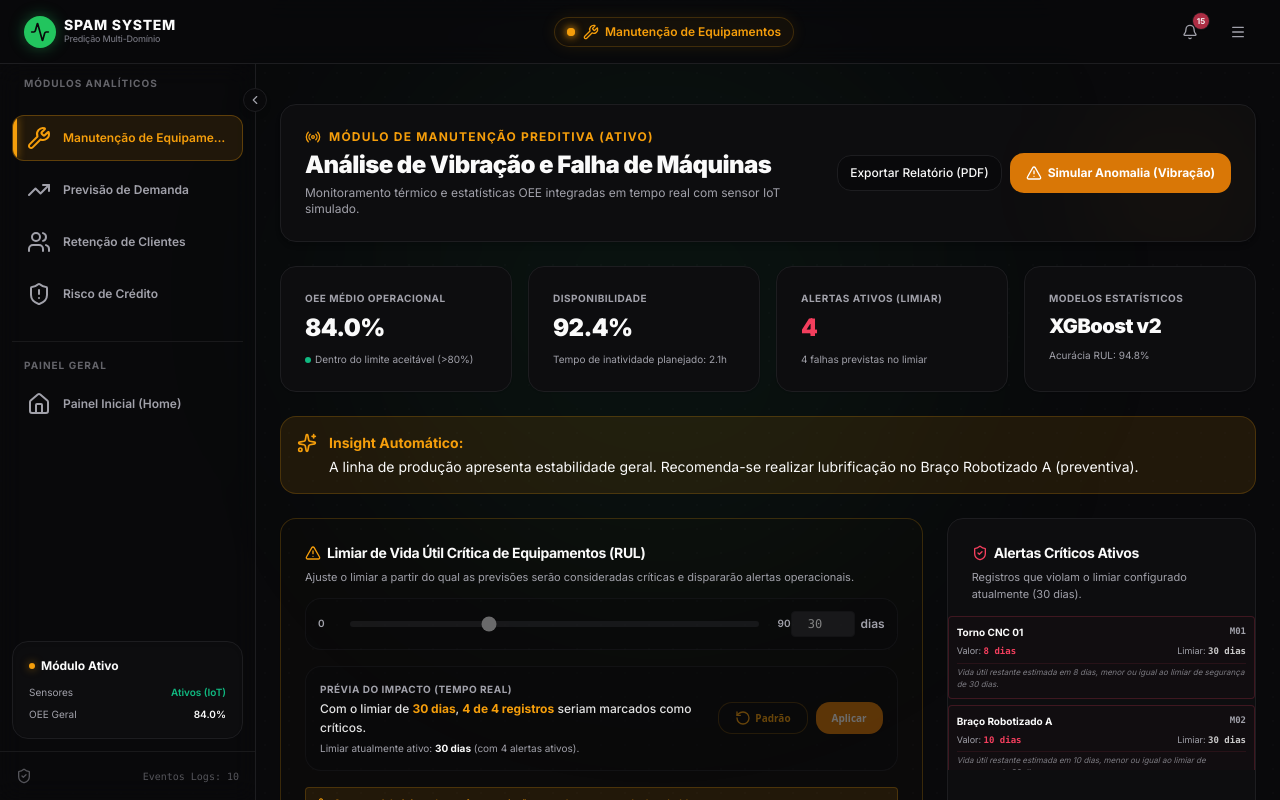
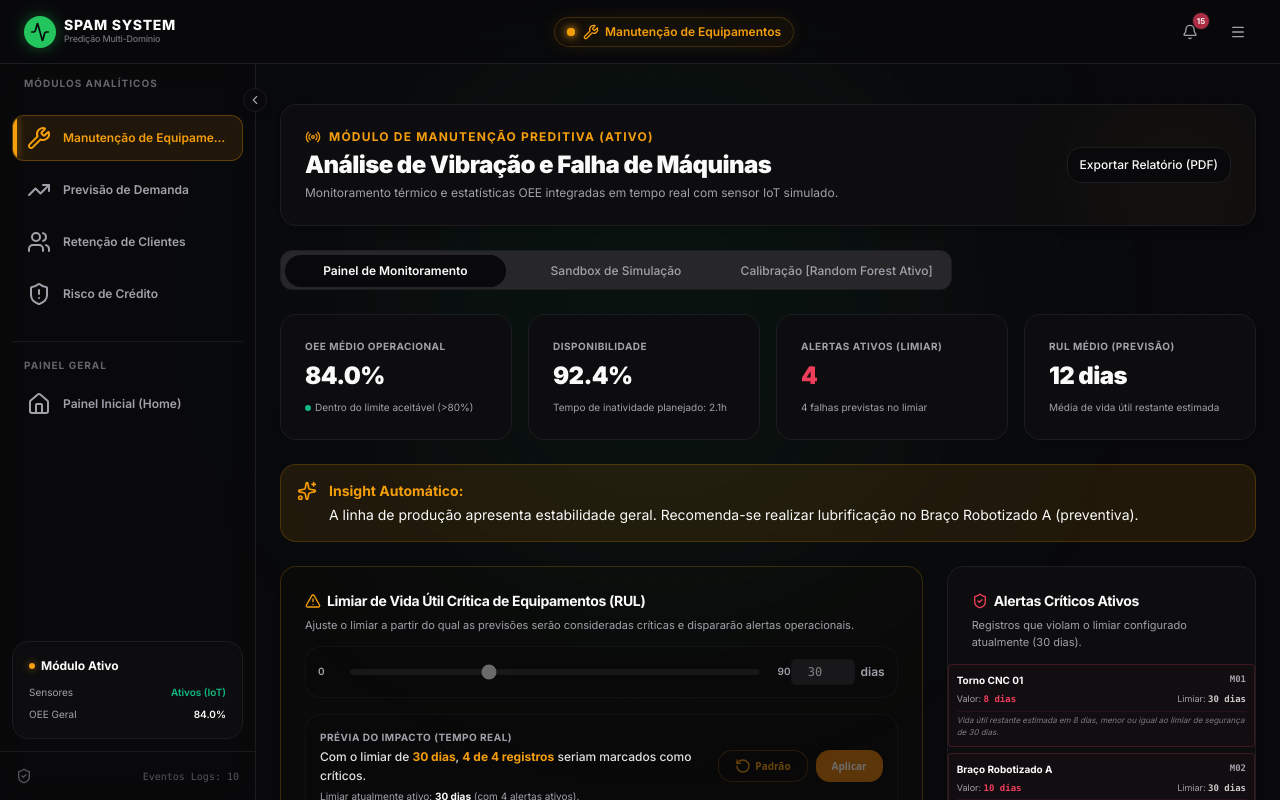
Before and after one commit to gabriellsnts/spam-project, a Next.js app: page /maintenance in a window 1280 px wide. Shown: the top 800 px of the page. Built offline with nearby package versions, Linux system fonts and the light colour scheme; sample sign-in values are in the browser's storage.

Commit message:
refactor: estruturar abas de layout e isolar monitoramento e simulacao (UX - Passo 1)

```diff
--- a/src/app/(domains)/maintenance/page.tsx
+++ b/src/app/(domains)/maintenance/page.tsx
@@ -22,6 +22,8 @@ import { DescriptiveStats } from "@/components/shared/descriptive-stats";
 import { FeatureImportanceChart } from "@/components/shared/feature-importance-chart";
 import { calculateMachineRUL, BASE_RULS } from "@/lib/predictive-engine";
 import { AlertThresholdSettings } from "@/components/shared/alert-threshold-settings";
+import { Tabs, TabsList, TabsTrigger, TabsContent } from "@/components/ui/tabs";
+import { Accordion, AccordionItem, AccordionTrigger, AccordionContent } from "@/components/ui/accordion";
 
 export default function MaintenancePage() {
   const { addLog, isTraining, trainedModels, alertThresholds, addAlert } = useDomain();
@@ -103,6 +105,7 @@ export default function MaintenancePage() {
   const [selectedMachineId, setSelectedMachineId] = useState<string>("M01");
   const [simulatedSpecs, setSimulatedSpecs] = useState<Record<string, { temp: number; vibration: number; oee: number }>>({});
   const [reportCopied, setReportCopied] = useState(false);
+  const [isAccordionOpen, setIsAccordionOpen] = useState(false);
 
   const activeAlertsList = useMemo(() => {
     const list: { id: string; name: string; value: number; threshold: number; details?: string }[] = [];
@@ -123,8 +126,6 @@ export default function MaintenancePage() {
     return list;
   }, [machines, simulatedSpecs, threshold]);
 
-
-
   const calculateCriticalCount = (t: number) => {
     let count = 0;
     machines.forEach((m) => {
@@ -137,6 +138,17 @@ export default function MaintenancePage() {
     });
     return count;
   };
+
+  const averageRul = useMemo(() => {
+    let totalRul = 0;
+    machines.forEach((m) => {
+      const simOverride = simulatedSpecs[m.id];
+      const currentSpecs = simOverride || { temp: m.temp, vibration: m.vibration, oee: m.oee };
+      const { rul } = calculateMachineRUL(m.id, currentSpecs.temp, currentSpecs.vibration, currentSpecs.oee);
+      totalRul += rul;
+    });
+    return totalRul / machines.length;
+  }, [machines, simulatedSpecs]);
 
   const selectedMachine = machines.find((m) => m.id === selectedMachineId) || machines[0];
   const hasOverrides = !!simulatedSpecs[selectedMachine.id];
@@ -253,6 +265,14 @@ ${
     addLog("Relatório consolidado exportado para PDF via impressão.");
   };
 
+  const getActiveAlgLabel = () => {
+    const algName = activeModel ? activeModel.algorithm : "Random Forest";
+    if (algName.toLowerCase().includes("linear")) {
+      return `Calibração [Regressão Linear Ativa]`;
+    }
+    return `Calibração [Random Forest Ativo]`;
+  };
+
   const mockFeatures = [
     { name: "Vibração RMS", weight: 0.45, description: "Desgaste de rolamentos e desbalanceamento mecânico." },
     { name: "Temperatura do Eixo", weight: 0.35, description: "Aquecimento excessivo por atrito ou falta de lubrificação." },
@@ -282,27 +302,17 @@ ${
           <Button variant="outline" size="sm" onClick={handleExport} className="text-xs">
             Exportar Relatório (PDF)
           </Button>
-          {simulationActive ? (
-            <Button
-              onClick={resetSimulation}
-              disabled={isTraining}
-              className="bg-emerald-600 hover:bg-emerald-500 text-white text-xs font-bold"
-            >
-              Resetar Sensores
-            </Button>
-          ) : (
-            <Button
-              onClick={triggerAnomalySimulation}
-              disabled={isTraining}
-              className="bg-amber-600 hover:bg-amber-500 text-white text-xs font-bold gap-1.5"
-            >
-              <AlertTriangle className="h-4 w-4" />
-              Simular Anomalia (Vibração)
-            </Button>
-          )}
         </div>
       </div>
 
+      <Tabs defaultValue="monitoring" className="space-y-6">
+        <TabsList className="grid w-full max-w-2xl grid-cols-3 bg-muted border border-border rounded-xl p-1">
+          <TabsTrigger value="monitoring" className="text-xs py-2 rounded-lg">Painel de Monitoramento</TabsTrigger>
+          <TabsTrigger value="simulation" className="text-xs py-2 rounded-lg">Sandbox de Simulação</TabsTrigger>
+          <TabsTrigger value="calibration" className="text-xs py-2 rounded-lg">{getActiveAlgLabel()}</TabsTrigger>
+        </TabsList>
+
+        <TabsContent value="monitoring" className="space-y-6">
           {/* KPI Cards Grid */}
           <div className="grid grid-cols-1 sm:grid-cols-2 lg:grid-cols-4 gap-4">
             <Card className="bg-card border-border transition-colors duration-300">
@@ -353,19 +363,15 @@ ${
             <Card className="bg-card border-border transition-colors duration-300">
               <CardHeader className="pb-2">
                 <CardDescription className="text-[10px] uppercase font-bold tracking-wider text-muted-foreground">
-              Modelos Estatísticos
+                  RUL Médio (Previsão)
                 </CardDescription>
-            <CardTitle className="text-xl font-black text-foreground truncate" title={activeModel ? activeModel.algorithm : "XGBoost v2"}>
-              {activeModel ? activeModel.algorithm : "XGBoost v2"}
+                <CardTitle className="text-2xl font-black text-foreground">
+                  {Math.ceil(averageRul / 24)} dias
                 </CardTitle>
               </CardHeader>
               <CardContent>
                 <div className="text-[10px] text-muted-foreground">
-              {activeModel ? (
-                <>R² do Modelo: <strong>{(activeModel.metrics.r2 || 0).toFixed(4)}</strong></>
-              ) : (
-                "Acurácia RUL: 94.8%"
-              )}
+                  Média de vida útil restante estimada
                 </div>
               </CardContent>
             </Card>
@@ -392,7 +398,7 @@ ${
             activeAlerts={activeAlertsList}
           />
 
-      {/* Main Panel Grid */}
+          {/* Monitoramento Grid */}
           <div className="grid grid-cols-1 lg:grid-cols-3 gap-6">
             {/* Machine Status List */}
             <Card className="lg:col-span-2 bg-card border-border transition-colors duration-300">
@@ -403,7 +409,7 @@ ${
                     Equipamentos sob Monitoramento
                   </CardTitle>
                   <CardDescription className="text-[11px] text-muted-foreground">
-                Sensores acoplados monitorando vibração (mm/s RMS) e temperatura (°C) em tempo real. Clique em um equipamento para simular cenários de falha.
+                    Sensores acoplados monitorando vibração (mm/s RMS) e temperatura (°C) em tempo real.
                   </CardDescription>
                 </div>
                 <div className="flex items-center gap-2 shrink-0">
@@ -434,7 +440,7 @@ ${
                         key={m.id}
                         onClick={() => {
                           setSelectedMachineId(m.id);
-                      addLog(`Equipamento ${m.name} selecionado para simulação sandbox.`);
+                          addLog(`Equipamento ${m.name} selecionado.`);
                         }}
                         className={`p-4 flex flex-col sm:flex-row sm:items-center justify-between gap-4 cursor-pointer transition ${
                           isSelected
@@ -511,9 +517,8 @@ ${
               </CardContent>
             </Card>
 
-        {/* Right Column (Insights + Sandbox) */}
+            {/* Prediction Insights Card */}
             <div className="space-y-6 lg:col-span-1">
-          {/* Prediction Insights Card */}
               <Card className="bg-card border-border transition-colors duration-300">
                 <CardHeader>
                   <CardTitle className="text-sm font-bold text-foreground flex items-center gap-1.5">
@@ -573,7 +578,6 @@ ${
                     );
                   })}
 
-              {/* Alerta de parada se houver anomalias nas máquinas (reais ou simuladas) */}
                   {machines.some((m) => {
                     const simOverride = simulatedSpecs[m.id];
                     const currentSpecs = simOverride || { temp: m.temp, vibration: m.vibration, oee: m.oee };
@@ -589,9 +593,14 @@ ${
                   )}
                 </CardContent>
               </Card>
+            </div>
+          </div>
+        </TabsContent>
 
+        <TabsContent value="simulation" className="space-y-6">
+          <div className="max-w-3xl mx-auto">
             {/* Sandbox de Simulação Card */}
-          <Card className="bg-card border-border transition-colors duration-300 shadow-md animate-in fade-in duration-300">
+            <Card className="bg-card border-border transition-colors duration-300 shadow-md">
               <CardHeader className="pb-3 flex flex-row items-center justify-between space-y-0">
                 <div>
                   <CardTitle className="text-sm font-bold text-foreground flex items-center gap-1.5">
@@ -614,6 +623,31 @@ ${
                 </Button>
               </CardHeader>
               <CardContent className="space-y-4">
+                {/* Preset Rápido de Anomalia */}
+                <div className="p-3 bg-amber-500/5 border border-amber-500/10 rounded-xl space-y-2">
+                  <div className="text-[10px] text-muted-foreground font-bold uppercase tracking-wider">Preset Rápido de Anomalia</div>
+                  <div className="flex gap-2">
+                    {simulationActive ? (
+                      <Button
+                        onClick={resetSimulation}
+                        disabled={isTraining}
+                        className="w-full bg-emerald-600 hover:bg-emerald-500 text-white text-xs font-bold py-1.5 h-8"
+                      >
+                        Resetar Sensores
+                      </Button>
+                    ) : (
+                      <Button
+                        onClick={triggerAnomalySimulation}
+                        disabled={isTraining}
+                        className="w-full bg-amber-600 hover:bg-amber-500 text-white text-xs font-bold gap-1.5 py-1.5 h-8"
+                      >
+                        <AlertTriangle className="h-3.5 w-3.5" />
+                        ⚠️ Simular Anomalia (Vibração)
+                      </Button>
+                    )}
+                  </div>
+                </div>
+
                 {/* Info Equipamento Selecionado */}
                 <div className="p-2.5 bg-muted/40 border border-border/80 rounded-xl flex items-center justify-between">
                   <div>
@@ -807,14 +841,22 @@ ${
               </CardContent>
             </Card>
           </div>
+        </TabsContent>
+
+        <TabsContent value="calibration" className="space-y-6">
+          <div className="p-8 text-center border border-dashed border-border rounded-xl bg-card">
+            <h4 className="text-sm font-bold text-foreground">Calibração do Modelo</h4>
+            <p className="text-xs text-muted-foreground mt-1">Os componentes técnicos de Machine Learning serão exibidos aqui.</p>
           </div>
+        </TabsContent>
+      </Tabs>
 
+      {/* Ingestão de Dados Históricos */}
+      <div className="space-y-6">
         {activeModel && (
           <FeatureImportanceChart data={mockFeatures} title="Preditores de Falha (Manutenção)" />
         )}
 
-      {/* Ingestão de Dados Históricos */}
-      <div className="space-y-6">
         {activeModel && (
           <Card className="bg-card border-border transition-colors duration-300">
             <CardHeader>
--- /dev/null
+++ b/src/components/ui/accordion.tsx
@@ -0,0 +1,29 @@
+import * as React from "react"
+import { ChevronDown } from "lucide-react"
+import { cn } from "@/lib/utils"
+
+export function Accordion({ children, className }: { children: React.ReactNode; className?: string }) {
+  return <div className={cn("space-y-2", className)}>{children}</div>;
+}
+
+export function AccordionItem({ children, value, className }: { children: React.ReactNode; value: string; className?: string }) {
+  return <div className={cn("border border-border rounded-lg overflow-hidden", className)}>{children}</div>;
+}
+
+export function AccordionTrigger({ children, onClick, isOpen }: { children: React.ReactNode; onClick?: () => void; isOpen?: boolean }) {
+  return (
+    <button
+      type="button"
+      onClick={onClick}
+      className="flex w-full items-center justify-between p-4 font-medium transition-all hover:bg-muted/50 text-sm text-left"
+    >
+      {children}
+      <ChevronDown className={cn("h-4 w-4 shrink-0 transition-transform duration-200", isOpen && "rotate-180")} />
+    </button>
+  );
+}
+
+export function AccordionContent({ children, isOpen }: { children: React.ReactNode; isOpen?: boolean }) {
+  if (!isOpen) return null;
+  return <div className="p-4 pt-0 border-t border-border bg-card text-sm">{children}</div>;
+}
--- /dev/null
+++ b/src/components/ui/tabs.tsx
@@ -0,0 +1,113 @@
+import * as React from "react"
+import { cn } from "@/lib/utils"
+
+const TabsContext = React.createContext<{
+  value: string;
+  onValueChange: (value: string) => void;
+} | null>(null);
+
+export interface TabsProps extends React.HTMLAttributes<HTMLDivElement> {
+  defaultValue?: string;
+  value?: string;
+  onValueChange?: (value: string) => void;
+}
+
+export const Tabs = React.forwardRef<HTMLDivElement, TabsProps>(
+  ({ defaultValue, value, onValueChange, className, children, ...props }, ref) => {
+    const [localValue, setLocalValue] = React.useState(defaultValue || "");
+    const activeValue = value !== undefined ? value : localValue;
+    const handleValueChange = React.useCallback(
+      (val: string) => {
+        if (value === undefined) {
+          setLocalValue(val);
+        }
+        onValueChange?.(val);
+      },
+      [value, onValueChange]
+    );
+
+    return (
+      <TabsContext.Provider value={{ value: activeValue, onValueChange: handleValueChange }}>
+        <div ref={ref} className={cn("", className)} {...props}>
+          {children}
+        </div>
+      </TabsContext.Provider>
+    );
+  }
+);
+Tabs.displayName = "Tabs";
+
+export const TabsList = React.forwardRef<
+  HTMLDivElement,
+  React.HTMLAttributes<HTMLDivElement>
+>(({ className, ...props }, ref) => (
+  <div
+    ref={ref}
+    className={cn(
+      "inline-flex h-10 items-center justify-center rounded-md bg-muted p-1 text-muted-foreground",
+      className
+    )}
+    {...props}
+  />
+));
+TabsList.displayName = "TabsList";
+
+export interface TabsTriggerProps
+  extends React.ButtonHTMLAttributes<HTMLButtonElement> {
+  value: string;
+}
+
+export const TabsTrigger = React.forwardRef<HTMLButtonElement, TabsTriggerProps>(
+  ({ className, value, ...props }, ref) => {
+    const context = React.useContext(TabsContext);
+    if (!context) throw new Error("TabsTrigger must be used within Tabs");
+    const isActive = context.value === value;
+
+    return (
+      <button
+        ref={ref}
+        type="button"
+        role="tab"
+        aria-selected={isActive}
+        onClick={() => context.onValueChange(value)}
+        className={cn(
+          "inline-flex items-center justify-center whitespace-nowrap rounded-sm px-3 py-1.5 text-sm font-medium ring-offset-background transition-all focus-visible:outline-none focus-visible:ring-2 focus-visible:ring-ring focus-visible:ring-offset-2 disabled:pointer-events-none disabled:opacity-50",
+          isActive
+            ? "bg-background text-foreground shadow-sm font-semibold"
+            : "hover:bg-background/50 hover:text-foreground",
+          className
+        )}
+        {...props}
+      />
+    );
+  }
+);
+TabsTrigger.displayName = "TabsTrigger";
+
+export interface TabsContentProps
+  extends React.HTMLAttributes<HTMLDivElement> {
+  value: string;
+}
+
+export const TabsContent = React.forwardRef<HTMLDivElement, TabsContentProps>(
+  ({ className, value, ...props }, ref) => {
+    const context = React.useContext(TabsContext);
+    if (!context) throw new Error("TabsContent must be used within Tabs");
+    const isActive = context.value === value;
+
+    if (!isActive) return null;
+
+    return (
+      <div
+        ref={ref}
+        role="tabpanel"
+        className={cn(
+          "mt-2 ring-offset-background focus-visible:outline-none focus-visible:ring-2 focus-visible:ring-ring focus-visible:ring-offset-2",
+          className
+        )}
+        {...props}
+      />
+    );
+  }
+);
+TabsContent.displayName = "TabsContent";
```
Lines whose indentation alone changed are shown as unchanged.
